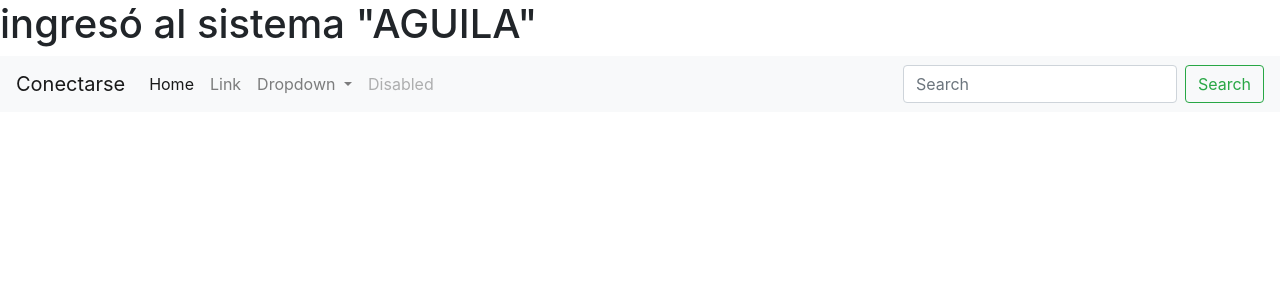
After one commit to anthonyaguirretueros/IntranetIE, a CodeIgniter app: the page made by application/views/vista1.php in a window 1280 px wide. The commit adds this page. Shown: the top 300 px of the page. Run offline with CodeIgniter, Linux system fonts and the light colour scheme.

Commit message:
vistalogin

```diff
--- a/application/config/autoload.php
+++ b/application/config/autoload.php
@@ -58,7 +58,7 @@ $autoload['packages'] = array();
 |
 |	$autoload['libraries'] = array('user_agent' => 'ua');
 */
-$autoload['libraries'] = array('database','form_validation');
+$autoload['libraries'] = array('session','database');
 
 /*
 | -------------------------------------------------------------------
@@ -89,7 +89,7 @@ $autoload['drivers'] = array();
 |
 |	$autoload['helper'] = array('url', 'file');
 */
-$autoload['helper'] = array('form','url');
+$autoload['helper'] = array('url');
 
 /*
 | -------------------------------------------------------------------
--- a/application/controllers/Home.php
+++ b/application/controllers/Home.php
@@ -8,7 +8,8 @@ class Home extends CI_Controller {
     }
 
     public function index() {
-        $this->load->view('home');
+        $this->load->view('vista1');
+       // print_r("entro");
     }
 
 }
--- a/application/views/home.php
+++ b/application/views/home.php
@@ -1,5 +1,5 @@
 <?php $this->load->view('templates/header'); ?>
 <body>
-
+    <h1>Usted ha ingresado</h1>
 </body>
 <?php $this->load->view('templates/footer'); ?>
--- /dev/null
+++ b/application/views/vista1.php
@@ -0,0 +1,50 @@
+<head>
+  <link rel="stylesheet" href="https://stackpath.bootstrapcdn.com/bootstrap/4.1.3/css/bootstrap.min.css" integrity="sha384-MCw98/SFnGE8fJT3GXwEOngsV7Zt27NXFoaoApmYm81iuXoPkFOJwJ8ERdknLPMO" crossorigin="anonymous">
+<script src="https://code.jquery.com/jquery-3.3.1.slim.min.js" integrity="sha384-q8i/X+965DzO0rT7abK41JStQIAqVgRVzpbzo5smXKp4YfRvH+8abtTE1Pi6jizo" crossorigin="anonymous"></script>
+<script src="https://cdnjs.cloudflare.com/ajax/libs/popper.js/1.14.3/umd/popper.min.js" integrity="sha384-ZMP7rVo3mIykV+2+9J3UJ46jBk0WLaUAdn689aCwoqbBJiSnjAK/l8WvCWPIPm49" crossorigin="anonymous"></script>
+<script src="https://stackpath.bootstrapcdn.com/bootstrap/4.1.3/js/bootstrap.min.js" integrity="sha384-ChfqqxuZUCnJSK3+MXmPNIyE6ZbWh2IMqE241rYiqJxyMiZ6OW/JmZQ5stwEULTy" crossorigin="anonymous"></script></head>
+<h1>ingresó al sistema "AGUILA"
+</h1>
+<nav class="navbar navbar-expand-lg navbar-light bg-light">
+<?php
+
+if ($this->session->userdata('username')): ?>
+ <a class="navbar-brand" href="<?= site_url('login/logout') ?>">Desconectarse</a>
+ <?php else : ?>
+   <a class="navbar-brand" href="<?= site_url('login') ?>">Conectarse</a>
+<?php endif; ?>
+
+
+  <button class="navbar-toggler" type="button" data-toggle="collapse" data-target="#navbarSupportedContent" aria-controls="navbarSupportedContent" aria-expanded="false" aria-label="Toggle navigation">
+    <span class="navbar-toggler-icon"></span>
+  </button>
+
+  <div class="collapse navbar-collapse" id="navbarSupportedContent">
+    <ul class="navbar-nav mr-auto">
+      <li class="nav-item active">
+        <a class="nav-link" href="#">Home <span class="sr-only">(current)</span></a>
+      </li>
+      <li class="nav-item">
+        <a class="nav-link" href="#">Link</a>
+      </li>
+      <li class="nav-item dropdown">
+        <a class="nav-link dropdown-toggle" href="#" id="navbarDropdown" role="button" data-toggle="dropdown" aria-haspopup="true" aria-expanded="false">
+          Dropdown
+        </a>
+        <div class="dropdown-menu" aria-labelledby="navbarDropdown">
+          <a class="dropdown-item" href="#">Action</a>
+          <a class="dropdown-item" href="#">Another action</a>
+          <div class="dropdown-divider"></div>
+          <a class="dropdown-item" href="#">Something else here</a>
+        </div>
+      </li>
+      <li class="nav-item">
+        <a class="nav-link disabled" href="#">Disabled</a>
+      </li>
+    </ul>
+    <form class="form-inline my-2 my-lg-0">
+      <input class="form-control mr-sm-2" type="search" placeholder="Search" aria-label="Search">
+      <button class="btn btn-outline-success my-2 my-sm-0" type="submit">Search</button>
+    </form>
+  </div>
+</nav>
```
Also changed, not shown: application/controllers/Login.php (+21 -1 lines), application/models/m_login.php (+31 -0 lines), application/views/login.php (+7 -6 lines).
